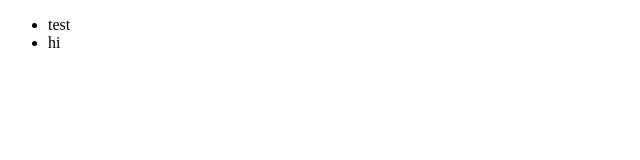
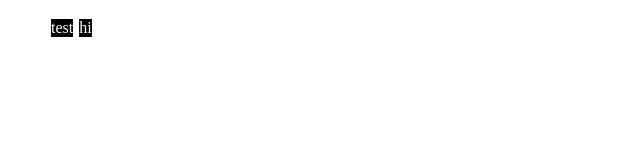
Before and after one commit to KryptoCrash/testing-, a plain HTML site: page index.html in a window 1280 px wide. Shown: the whole page, without its empty margins (0-640 px from the left). Drawn offline with Linux system fonts and the light colour scheme.

Commit message:
Update index.html

```diff
--- a/index.html
+++ b/index.html
@@ -6,6 +6,14 @@
     display:inline;
     background-color: black;
   }
+  li {
+    color:white;
+    display: inline;
+    float:left;
+    background-color: black;
+    margin:3px;
+  }
+
 </style>
 </head>
 <body>
```
